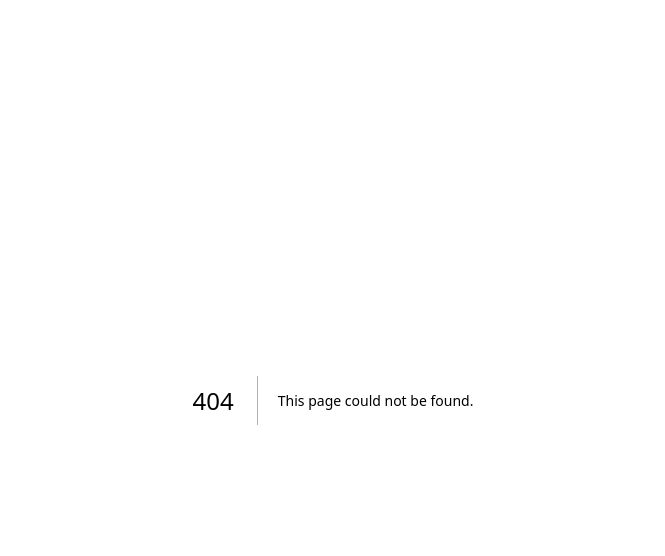
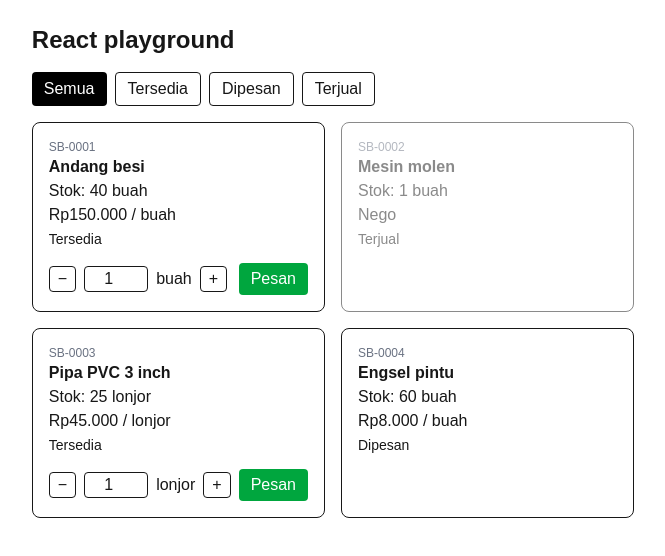
Before and after one commit to alpinnbtk/SisaBangun, a Next.js app: page /dev/react in a window 1280 px wide. Before the commit this address had no page. Shown: the top 556 px of the page, without its empty margins (307-972 px from the left). Built offline with nearby package versions, Linux system fonts and the light colour scheme.

Commit message:
feat: add dev-only react playground with catalog demo

```diff
--- /dev/null
+++ b/src/app/dev/react/Catalog.tsx
@@ -0,0 +1,58 @@
+"use client";
+
+import { useEffect, useState } from "react";
+import { ITEMS, STATUS_LABEL, type ItemStatus } from "./data";
+import { ItemCard } from "./ItemCard";
+import { QuantityPicker } from "./QuantityPicker";
+
+type Filter = ItemStatus | "all";
+const FILTERS: Filter[] = ["all", "available", "reserved", "sold"];
+
+export function Catalog() {
+  const [filter, setFilter] = useState<Filter>("all");
+  const [lastOrder, setLastOrder] = useState<string | null>(null);
+
+  // Derived value ≈ Vue computed: just compute it during render
+  const visible = filter === "all" ? ITEMS : ITEMS.filter((i) => i.status === filter);
+
+  // Effect ≈ Vue watch: sync with something OUTSIDE React (the browser tab title)
+  useEffect(() => {
+    document.title = `${visible.length} barang · SisaBangun`;
+  }, [visible.length]);
+
+  return (
+    <section className="space-y-4">
+      <div className="flex gap-2">
+        {FILTERS.map((f) => (
+          <button
+            key={f}
+            onClick={() => setFilter(f)}
+            className={`rounded px-3 py-1 ${filter === f ? "bg-black text-white" : "border"}`}
+          >
+            {f === "all" ? "Semua" : STATUS_LABEL[f]}
+          </button>
+        ))}
+      </div>
+
+      {lastOrder && <p className="rounded bg-green-50 p-2">{lastOrder}</p>}
+
+      <div className="grid gap-4 sm:grid-cols-2">
+        {visible.map((item) => (
+          <ItemCard key={item.code} item={item}>
+            {item.status === "available" && (
+              <QuantityPicker
+                max={item.quantity}
+                unit={item.unit}
+                onConfirm={(qty) =>
+                  setLastOrder(`Pesan ${qty} ${item.unit} ${item.title} (${item.code})`)
+                }
+              />
+            )}
+          </ItemCard>
+        ))}
+      </div>
+
+      {visible.length === 0 && <p>Tidak ada barang.</p>}
+    </section>
+  );
+}
--- /dev/null
+++ b/src/app/dev/react/ItemCard.tsx
@@ -0,0 +1,28 @@
+import type { ReactNode } from "react";
+import { STATUS_LABEL, type Item } from "./data";
+
+type ItemCardProps = {
+  item: Item;
+  children?: ReactNode; // ≈ Vue <slot>
+};
+
+export function ItemCard({ item, children }: ItemCardProps) {
+  const isSold = item.status === "sold";
+  const price =
+    item.pricePerUnit === null
+      ? "Nego"
+      : `Rp${item.pricePerUnit.toLocaleString("id-ID")} / ${item.unit}`;
+
+  return (
+    <article className={`rounded-lg border p-4 ${isSold ? "opacity-50" : ""}`}>
+      <p className="text-xs text-gray-500">{item.code}</p>
+      <h3 className="font-semibold">{item.title}</h3>
+      <p>
+        Stok: {item.quantity} {item.unit}
+      </p>
+      <p>{price}</p>
+      <span className="text-sm">{STATUS_LABEL[item.status]}</span>
+      {children}
+    </article>
+  );
+}
--- /dev/null
+++ b/src/app/dev/react/QuantityPicker.tsx
@@ -0,0 +1,44 @@
+"use client";
+
+import { useEffect, useState } from "react";
+
+type QuantityPickerProps = {
+  max: number;
+  unit: string;
+  onConfirm: (qty: number) => void; // ≈ Vue emit("confirm", qty)
+};
+
+export function QuantityPicker({ max, unit, onConfirm }: QuantityPickerProps) {
+  const [qty, setQty] = useState(1);
+  const clamp = (n: number) => Math.min(Math.max(n, 1), max);
+
+  useEffect(() => {
+    const id = setInterval(() => console.log("tick"), 1000);
+    return () => clearInterval(id); // cleanup ≈ onUnmounted
+  }, []);
+
+  return (
+    <div className="mt-3 flex items-center gap-2">
+      <button onClick={() => setQty((q) => clamp(q - 1))} className="rounded border px-2">
+        −
+      </button>
+      {/* ≈ v-model: value + onChange, written by hand */}
+      <input
+        type="number"
+        value={qty}
+        onChange={(e) => setQty(clamp(Number(e.target.value)))}
+        className="w-16 rounded border px-1 text-center"
+      />
+      <span>{unit}</span>
+      <button onClick={() => setQty((q) => clamp(q + 1))} className="rounded border px-2">
+        +
+      </button>
+      <button
+        onClick={() => onConfirm(qty)}
+        className="ml-auto rounded bg-green-600 px-3 py-1 text-white"
+      >
+        Pesan
+      </button>
+    </div>
+  );
+}
--- /dev/null
+++ b/src/app/dev/react/data.ts
@@ -0,0 +1,52 @@
+export type ItemStatus = "available" | "reserved" | "sold";
+export type ItemUnit = "buah" | "m2" | "meter" | "lonjor";
+
+export type Item = {
+  code: string;
+  title: string;
+  quantity: number;
+  unit: ItemUnit;
+  pricePerUnit: number | null;
+  status: ItemStatus;
+};
+
+export const STATUS_LABEL: Record<ItemStatus, string> = {
+  available: "Tersedia",
+  reserved: "Dipesan",
+  sold: "Terjual",
+};
+
+export const ITEMS: Item[] = [
+  {
+    code: "SB-0001",
+    title: "Andang besi",
+    quantity: 40,
+    unit: "buah",
+    pricePerUnit: 150000,
+    status: "available",
+  },
+  {
+    code: "SB-0002",
+    title: "Mesin molen",
+    quantity: 1,
+    unit: "buah",
+    pricePerUnit: null,
+    status: "sold",
+  },
+  {
+    code: "SB-0003",
+    title: "Pipa PVC 3 inch",
+    quantity: 25,
+    unit: "lonjor",
+    pricePerUnit: 45000,
+    status: "available",
+  },
+  {
+    code: "SB-0004",
+    title: "Engsel pintu",
+    quantity: 60,
+    unit: "buah",
+    pricePerUnit: 8000,
+    status: "reserved",
+  },
+];
--- /dev/null
+++ b/src/app/dev/react/page.tsx
@@ -0,0 +1,14 @@
+import { notFound } from "next/navigation";
+import { Catalog } from "./Catalog";
+
+export default function ReactPlaygroundPage() {
+  // Dev-only page: returns 404 in production builds
+  if (process.env.NODE_ENV === "production") notFound();
+
+  return (
+    <main className="mx-auto max-w-3xl p-6">
+      <h1 className="mb-4 text-2xl font-bold">React playground</h1>
+      <Catalog />
+    </main>
+  );
+}
```
